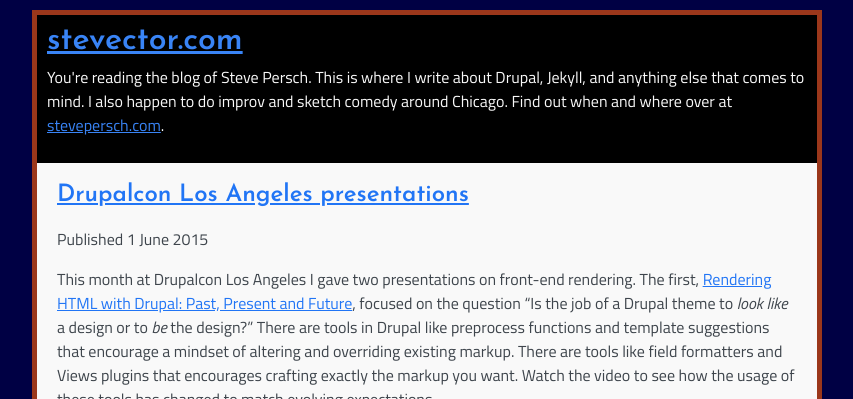
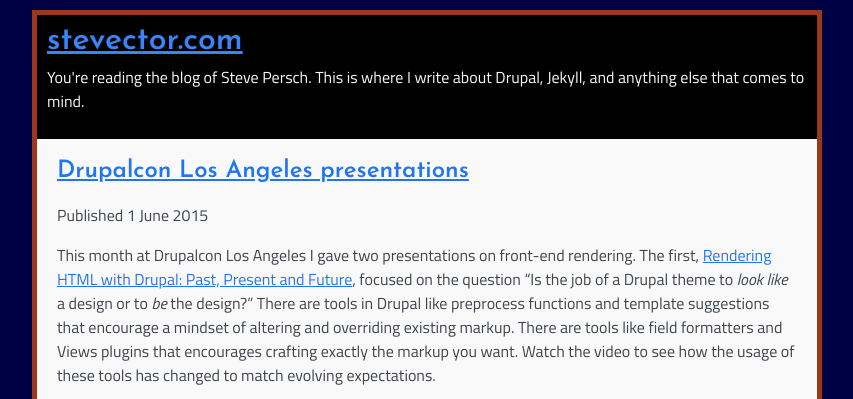
Before and after one commit to stevector/stevector.github.io, a Jekyll site: the page built from index.html, in a window 1280 px wide, cut to the strip 0-399 px from the top of the page. Shown: the whole strip, without its empty margins (213-1066 px from the left). Built offline with Jekyll 4.4.1, drawn with Linux system fonts in a browser that asks for light colours; nearby versions of some CDN libraries; Markdown is read by kramdown in place of the engine named in the settings.

Commit message:
Update default.html

```diff
--- a/_layouts/default.html
+++ b/_layouts/default.html
@@ -49,7 +49,8 @@
 
         <header class="page-header">
           <h1><a href="/">{{ site.title }}</a></h1>
-          <p>You're reading the blog of Steve Persch. This is where I write about Drupal, Jekyll, and anything else that comes to mind. I also happen to do improv and sketch comedy around Chicago. Find out when and where over at <a href="http://stevepersch.com">stevepersch.com</a>.
+          <p>
+          You're reading the blog of Steve Persch. This is where I write about Drupal, Jekyll, and anything else that comes to mind.
           </p>
         </header>
 
```
